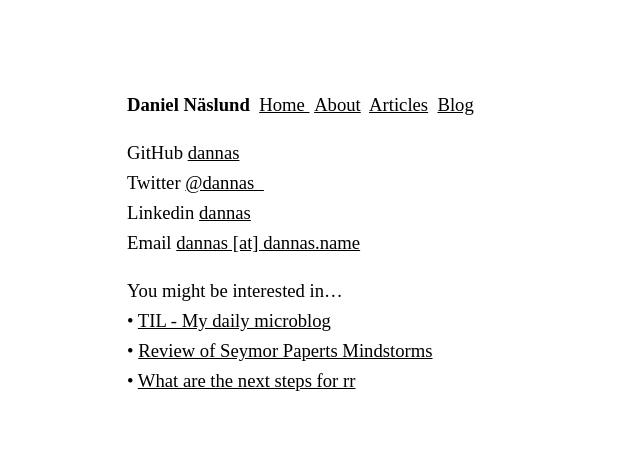
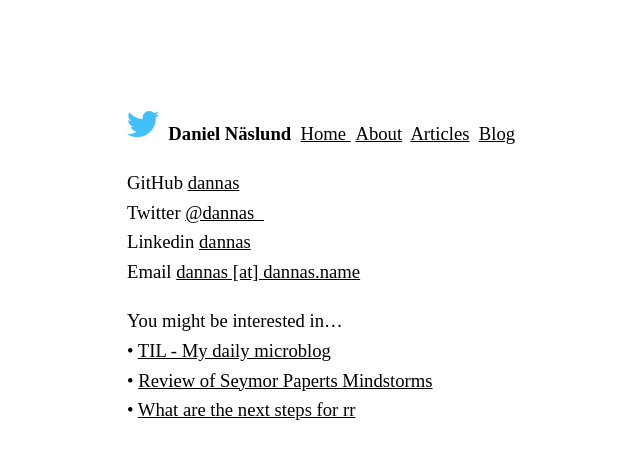
Before and after one commit to dannas/dannas.github.com, a Jekyll site: the page built from index.html, in a window 1280 px wide. Shown: the top 459 px of the page, without its empty margins (1-641 px from the left). Built offline with Jekyll 4.4.1, drawn with Linux system fonts in a browser that asks for light colours; the list of posts is cut into pages by our own code.

Commit message:
Add twitter icon linked to my twitter account

```diff
--- a/_layouts/default.html
+++ b/_layouts/default.html
@@ -45,6 +45,7 @@
         <div id="wrapper">
             <header>
                 <p>
+                    <a href="https://twitter.com/dannas_"><img src="/img/twitter-32.png"/></a>
                     <strong>Daniel Näslund</strong>
                     <a href="/" title="Home">Home</>
                     <a href="/about.html">About</a>
```
Also changed, not shown: img/twitter-32.png (added).
